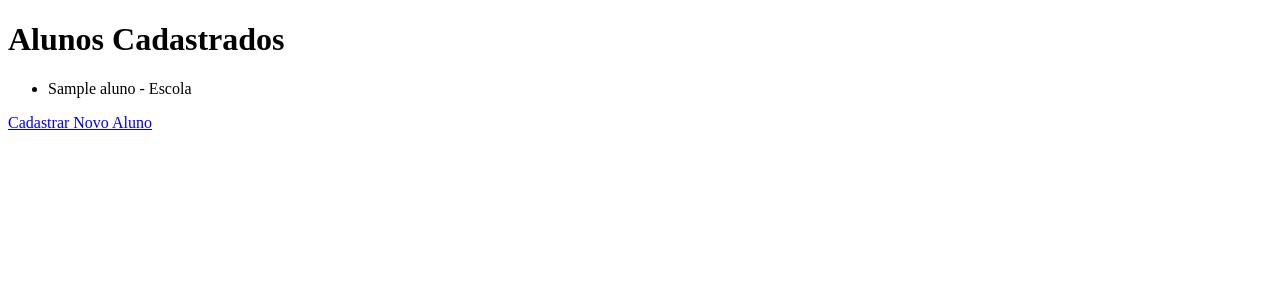
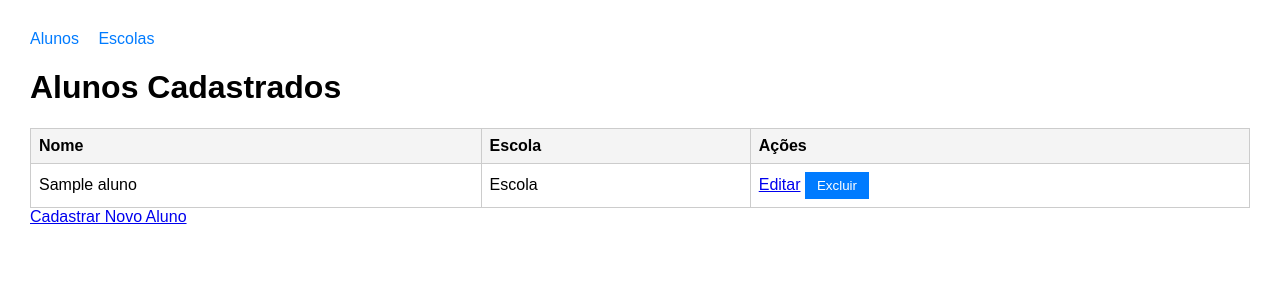
Before and after one commit to carleandro7/sistemasimplesescola, a Django app: page /alunos/ in a window 1280 px wide. Shown: the top 300 px of the page. Run offline with Django 5.2, Linux system fonts and the light colour scheme; data comes from the database, SQL or seed files in the repository; both versions use the stored data as it was after the commit; tables that the repository leaves empty hold one stand-in row (values such as "Sample post").

Commit message:
Add CRUD functionality for Alunos and Escolas with templates and views

```diff
--- a/escola/templates/alunos/lista.html
+++ b/escola/templates/alunos/lista.html
@@ -1,17 +1,40 @@
-<!DOCTYPE html>
-<html>
-<head>
-    <title>Lista de Alunos</title>
-</head>
-<body>
-    <h1>Alunos Cadastrados</h1>
-    <ul>
-        {% for aluno in alunos %}
-            <li>{{ aluno.nome }} - {{ aluno.escola.nome }}</li>
-        {% empty %}
-            <li>Nenhum aluno cadastrado.</li>
-        {% endfor %}
-    </ul>
-    <a href="{% url 'cadastrar_aluno' %}">Cadastrar Novo Aluno</a>
-</body>
-</html>
+{% extends 'base.html' %}
+
+{% block content %}
+<h1>Alunos Cadastrados</h1>
+<div class="card">
+    <div class="card-body">
+        <table class="table table-striped">
+            <thead>
+                <tr>
+                    <th>Nome</th>
+                    <th>Escola</th>
+                    <th>Ações</th>
+                </tr>
+            </thead>
+            <tbody>
+                {% for aluno in alunos %}
+                <tr>
+                    <td>{{ aluno.nome }}</td>
+                    <td>{{ aluno.escola.nome }}</td>
+                    <td>
+                        <a href="{% url 'editar_aluno' aluno.id %}" class="btn btn-primary btn-sm">Editar</a>
+                        <form method="post" action="{% url 'excluir_aluno' aluno.id %}" style="display:inline;">
+                            {% csrf_token %}
+                            <button type="submit" class="btn btn-danger btn-sm" onclick="return confirm('Tem certeza que deseja excluir este aluno?');">Excluir</button>
+                        </form>
+                    </td>
+                </tr>
+                {% endfor %}
+                {% if alunos|length == 0 %}
+                <tr>
+                    <td colspan="3">Nenhum aluno cadastrado.</td>
+                </tr>
+                {% endif %}
+            </tbody>
+        </table>
+        <a href="{% url 'cadastrar_aluno' %}" class="btn btn-success">Cadastrar Novo Aluno</a>
+    </div>
+</div>
+<!-- Exclusão agora é feita via POST, sem JS -->
+{% endblock %}
--- /dev/null
+++ b/escola/templates/base.html
@@ -0,0 +1,25 @@
+<!DOCTYPE html>
+<html lang="pt-br">
+<head>
+    <meta charset="UTF-8">
+    <title>Sistema Escolar</title>
+    <style>
+        body { font-family: Arial, sans-serif; margin: 30px; }
+        nav { margin-bottom: 20px; }
+        nav a { margin-right: 15px; text-decoration: none; color: #007bff; }
+        nav a:hover { text-decoration: underline; }
+        table { border-collapse: collapse; width: 100%; }
+        th, td { border: 1px solid #ccc; padding: 8px; text-align: left; }
+        th { background: #f4f4f4; }
+        button, input[type="submit"] { background: #007bff; color: #fff; border: none; padding: 6px 12px; cursor: pointer; }
+        button:hover, input[type="submit"]:hover { background: #0056b3; }
+    </style>
+</head>
+<body>
+    <nav>
+        <a href="{% url 'lista_alunos' %}">Alunos</a>
+        <a href="{% url 'lista_escolas' %}">Escolas</a>
+    </nav>
+    {% block content %}{% endblock %}
+</body>
+</html>
--- a/escola/urls.py
+++ b/escola/urls.py
@@ -4,4 +4,12 @@ from . import views
 urlpatterns = [
     path('alunos/', views.lista_alunos, name='lista_alunos'),
     path('alunos/cadastrar/', views.cadastrar_aluno, name='cadastrar_aluno'),
+    path('alunos/<int:pk>/editar/', views.editar_aluno, name='editar_aluno'),
+    path('alunos/<int:pk>/excluir/', views.excluir_aluno, name='excluir_aluno'),
+
+    # Rotas Escola
+    path('escolas/', views.lista_escolas, name='lista_escolas'),
+    path('escolas/cadastrar/', views.cadastrar_escola, name='cadastrar_escola'),
+    path('escolas/<int:pk>/editar/', views.editar_escola, name='editar_escola'),
+    path('escolas/<int:pk>/excluir/', views.excluir_escola, name='excluir_escola'),
 ]
--- a/escola/views.py
+++ b/escola/views.py
@@ -1,4 +1,6 @@
-from django.shortcuts import render, redirect
+from datetime import datetime
+from django.shortcuts import render, redirect, get_object_or_404
+from django.db.models import Q
 from .models import Aluno, Escola
 
 def lista_alunos(request):
@@ -27,3 +29,138 @@ def cadastrar_aluno(request):
         return redirect('lista_alunos')
 
     return render(request, 'alunos/cadastro.html', {'escolas': escolas})
+
+def editar_aluno(request, pk):
+    aluno = get_object_or_404(Aluno, pk=pk)
+    escolas = Escola.objects.all()
+    erros = {}
+
+    if request.method == "POST":
+        nome = request.POST.get("nome", "").strip()
+        dn_str = request.POST.get("data_nascimento", "").strip()
+        matricula = request.POST.get("matricula", "").strip()
+        email = request.POST.get("email", "").strip()
+        telefone = request.POST.get("telefone", "").strip()
+        escola_id = request.POST.get("escola", "").strip()
+
+        # Campos obrigatórios mínimos
+        if not nome:
+            erros["nome"] = "Nome é obrigatório."
+        if not matricula:
+            erros["matricula"] = "Matrícula é obrigatória."
+        if not email:
+            erros["email"] = "E-mail é obrigatório."
+        if not escola_id:
+            erros["escola"] = "Selecione uma escola."
+
+        # Unicidade (ignorando o próprio aluno)
+        if matricula and Aluno.objects.exclude(pk=aluno.pk).filter(matricula=matricula).exists():
+            erros["matricula"] = "Já existe um aluno com essa matrícula."
+        if email and Aluno.objects.exclude(pk=aluno.pk).filter(email=email).exists():
+            erros["email"] = "Já existe um aluno com esse e-mail."
+
+        # Parse da data opcional
+        data_nascimento = None
+        if dn_str:
+            try:
+                data_nascimento = datetime.strptime(dn_str, "%Y-%m-%d").date()
+            except ValueError:
+                erros["data_nascimento"] = "Data de nascimento inválida (use AAAA-MM-DD)."
+
+        # Escola
+        escola = None
+        if escola_id:
+            try:
+                escola = Escola.objects.get(pk=escola_id)
+            except Escola.DoesNotExist:
+                erros["escola"] = "Escola inválida."
+
+        if not erros:
+            aluno.nome = nome
+            aluno.data_nascimento = data_nascimento  # opcional
+            aluno.matricula = matricula
+            aluno.email = email
+            aluno.telefone = telefone  # opcional (pode ser vazio)
+            aluno.escola = escola
+            aluno.save()
+            return redirect("lista_alunos")
+
+        # Se houver erros, re-renderiza com os valores enviados
+        contexto = {
+            "aluno": aluno,
+            "escolas": escolas,
+            "erros": erros,
+            "val": {
+                "nome": nome,
+                "data_nascimento": dn_str,
+                "matricula": matricula,
+                "email": email,
+                "telefone": telefone,
+                "escola_id": escola_id,
+            },
+        }
+        return render(request, "alunos/editar.html", contexto)
+
+    # GET: pré-preenche com os dados do aluno
+    contexto = {
+        "aluno": aluno,
+        "escolas": escolas,
+        "erros": {},
+        "val": {
+            "nome": aluno.nome,
+            "data_nascimento": aluno.data_nascimento.strftime("%Y-%m-%d") if aluno.data_nascimento else "",
+            "matricula": aluno.matricula,
+            "email": aluno.email,
+            "telefone": aluno.telefone or "",
+            "escola_id": str(aluno.escola_id),
+        },
+    }
+    return render(request, "alunos/editar.html", contexto)
+
+
+def excluir_aluno(request, pk):
+    aluno = get_object_or_404(Aluno, pk=pk)
+    if request.method == "POST":
+        aluno.delete()
+    return redirect("lista_alunos")
+
+
+# CRUD Escola
+def lista_escolas(request):
+    escolas = Escola.objects.all()
+    return render(request, 'escolas/lista.html', {'escolas': escolas})
+
+def cadastrar_escola(request):
+    if request.method == 'POST':
+        nome = request.POST['nome']
+        endereco = request.POST['endereco']
+        cidade = request.POST['cidade']
+        estado = request.POST['estado']
+        telefone = request.POST['telefone']
+        Escola.objects.create(
+            nome=nome,
+            endereco=endereco,
+            cidade=cidade,
+            estado=estado,
+            telefone=telefone
+        )
+        return redirect('lista_escolas')
+    return render(request, 'escolas/cadastro.html')
+
+def editar_escola(request, pk):
+    escola = get_object_or_404(Escola, pk=pk)
+    if request.method == 'POST':
+        escola.nome = request.POST['nome']
+        escola.endereco = request.POST['endereco']
+        escola.cidade = request.POST['cidade']
+        escola.estado = request.POST['estado']
+        escola.telefone = request.POST['telefone']
+        escola.save()
+        return redirect('lista_escolas')
+    return render(request, 'escolas/editar.html', {'escola': escola})
+
+def excluir_escola(request, pk):
+    escola = get_object_or_404(Escola, pk=pk)
+    if request.method == 'POST':
+        escola.delete()
+    return redirect('lista_escolas')
```
Also changed, not shown: escola/templates/alunos/cadastro.html (+5 -8 lines), escola/templates/alunos/editar.html (added, +50 -0 lines), escola/templates/escolas/cadastro.html (added, +14 -0 lines), escola/templates/escolas/editar.html (added, +14 -0 lines), escola/templates/escolas/lista.html (added, +31 -0 lines), db.sqlite3.
